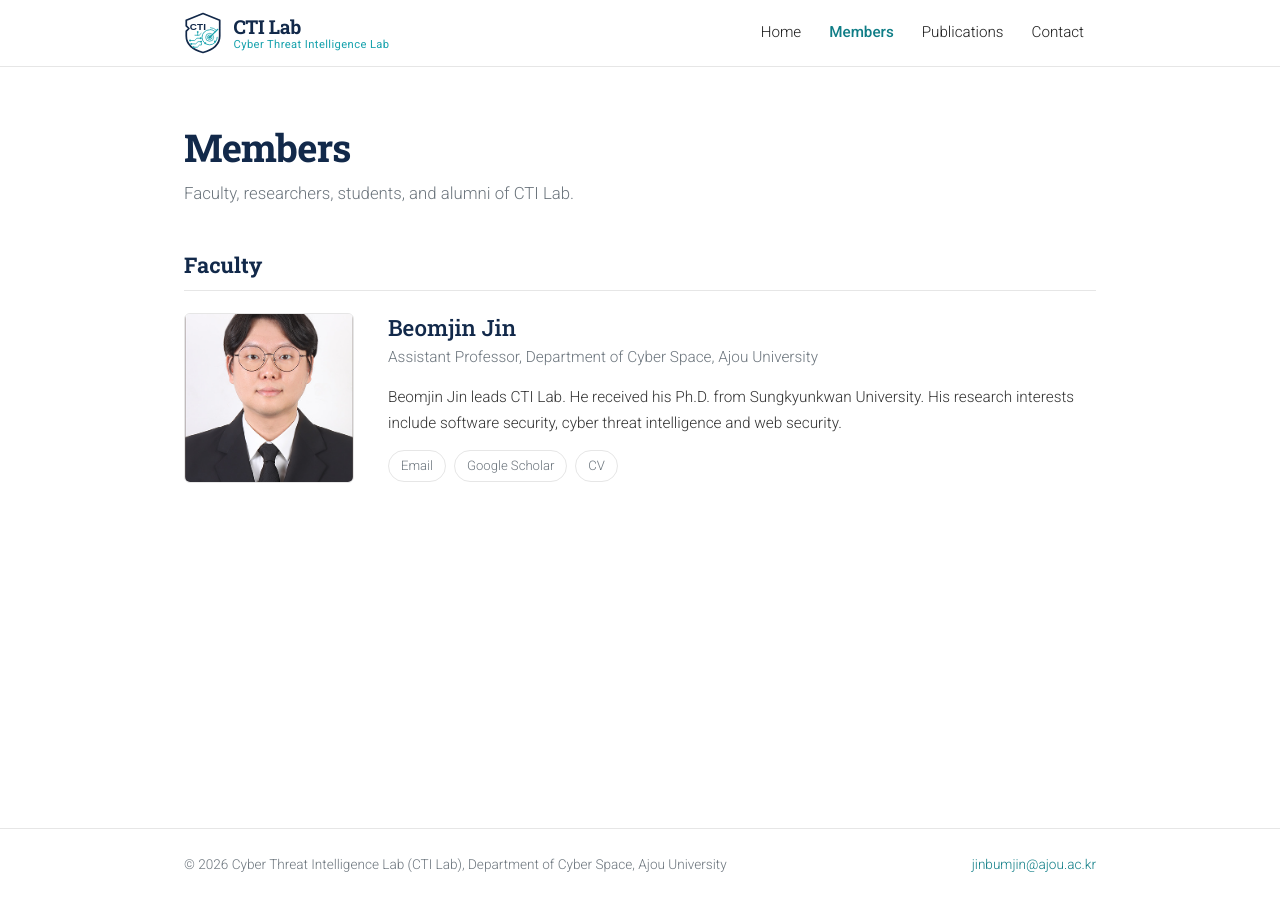
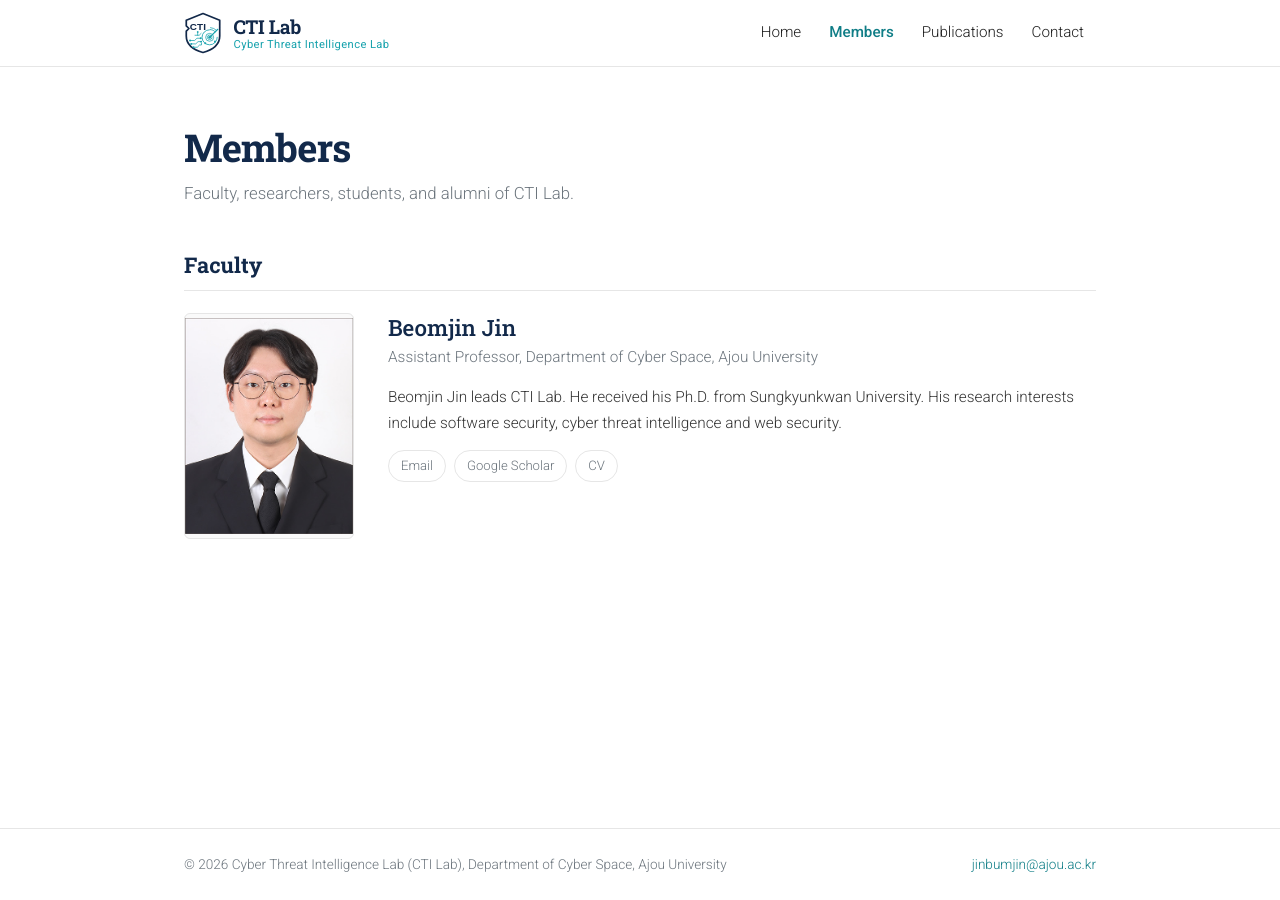
Before and after one commit to BJJINE/BJJINE.github.io, a Jekyll site: the page built from _pages/members.html, in a window 1280 px wide. Built offline with Jekyll 4.4.1, drawn with Linux system fonts in a browser that asks for light colours.

Commit message:
Update _members.scss

```diff
--- a/_sass/_members.scss
+++ b/_sass/_members.scss
@@ -2,9 +2,20 @@
 //  Members page
 // =============================================================
 
+// ---------- photo frame ----------
+// Every photo box on the page uses the same 3:4 portrait frame, so members
+// whose photos have different original dimensions still line up in the grid.
+//
+// $photo-ratio is written as a decimal on purpose: GitHub Pages compiles with
+// libsass, which would evaluate `3 / 4` as a division anyway. 0.75 is the same
+// ratio and avoids any ambiguity.
+$photo-ratio: 0.75;   // width ÷ height  →  3 : 4
+$photo-w:     170px;  // Faculty photo width
+
 .photo {
-  width: 170px;
-  height: 170px;
+  width: $photo-w;
+  height: auto;
+  aspect-ratio: $photo-ratio;
   flex-shrink: 0;
   border-radius: $radius;
   overflow: hidden;
@@ -14,7 +25,14 @@
   align-items: center;
   justify-content: center;
 
-  img { width: 100%; height: 100%; object-fit: cover; }
+  // `contain` keeps the whole photo visible — a photo that is not 3:4 gets a
+  // light margin above/below or left/right instead of being cropped.
+  // Switch to `cover` if you would rather fill the frame and crop the edges.
+  img {
+    width: 100%;
+    height: 100%;
+    object-fit: contain;
+  }
 
   .photo-ph { color: #c9c9c9; font-size: 0.72rem; letter-spacing: 0.6px; }
 }
@@ -59,8 +77,9 @@
 }
 
 .person {
-  // `1 / 1` would be evaluated as Sass division; `1` means the same thing in CSS.
-  .photo { width: 100%; height: auto; aspect-ratio: 1; margin-bottom: 12px; }
+  // Grid photos stretch to the column width but keep the same 3:4 frame,
+  // so every card in a row is exactly the same height.
+  .photo { width: 100%; height: auto; aspect-ratio: $photo-ratio; margin-bottom: 12px; }
   h4 { font-size: 0.98rem; font-family: $font-body; font-weight: 500; color: $text; }
   .role  { color: $text-muted; font-size: 0.85rem; }
   .topic { color: $text-muted; font-size: 0.82rem; margin-top: 4px; }
```
